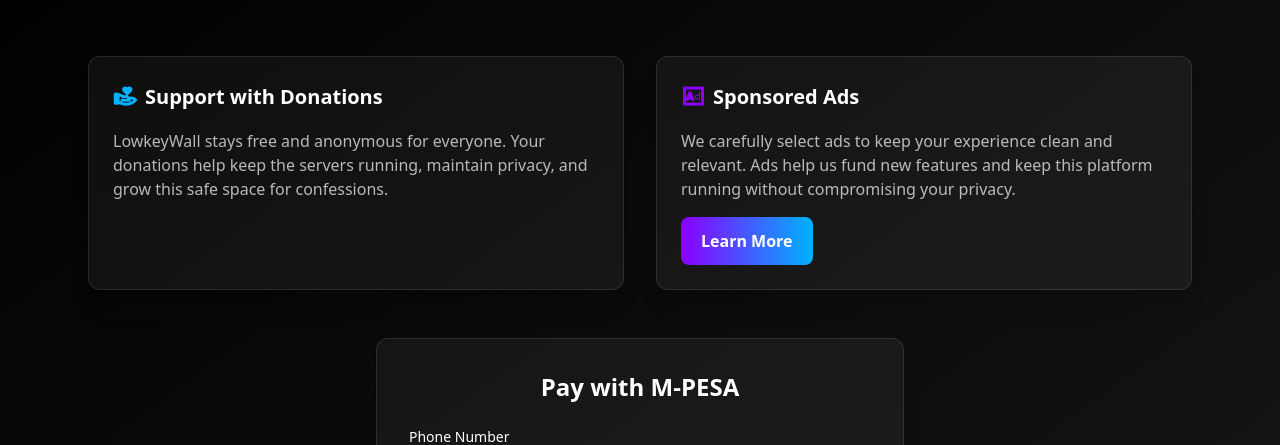
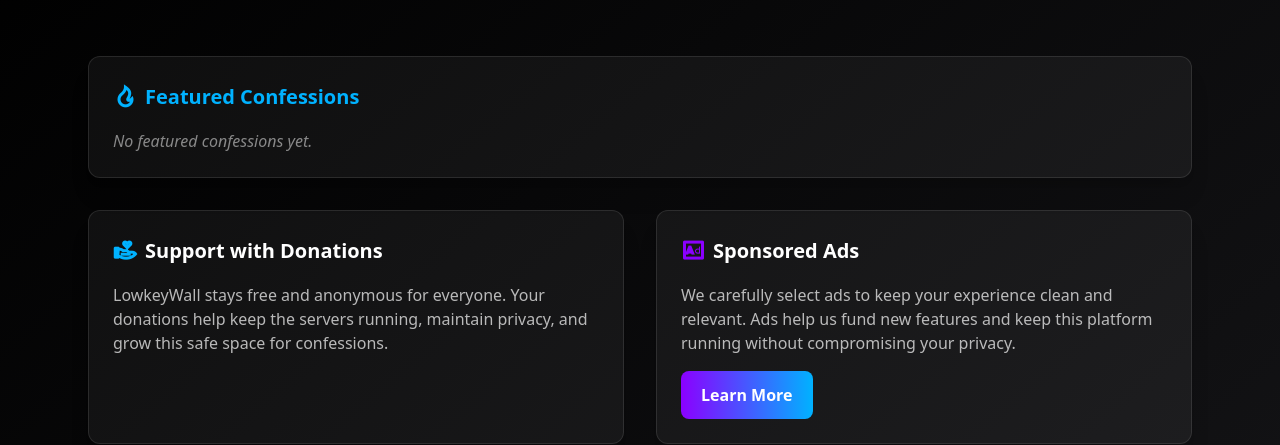
Before and after one commit to LennoxBoyd/LowkeyWall, a Django app: page /mpesa/pay/ in a window 1280 px wide. Shown: the part 72-517 px from the top of the page. Run offline with Django 5.2, Linux system fonts and the light colour scheme; some libraries are stand-ins or nearby versions.

Commit message:
Update payment.html

```diff
--- a/LowkeyWall/templates/payment.html
+++ b/LowkeyWall/templates/payment.html
@@ -45,6 +45,30 @@
   <!-- Donations & Ads Section -->
   <main class="pt-32 pb-12 px-6 max-w-6xl mx-auto grid grid-cols-1 md:grid-cols-2 gap-8">
     <!-- Donations Card -->
+    <!-- Featured Confessions Card -->
+<div class="bg-white/5 border border-white/10 rounded-xl p-6 shadow-xl hover:shadow-2xl transition md:col-span-2">
+  <h2 class="text-xl font-bold mb-4 flex items-center gap-2 text-primary">
+    <i class="ri-fire-line text-2xl"></i>
+    Featured Confessions
+  </h2>
+  {% if featured_confessions %}
+    <div class="grid md:grid-cols-3 gap-4">
+      {% for confession in featured_confessions %}
+        <a href="{% url 'confession_detail' confession.id %}" class="block bg-black/30 border border-white/10 rounded-lg p-4 hover:border-primary transition">
+          <h3 class="text-lg font-semibold mb-2">{{ confession.topic }}</h3>
+          <p class="text-sm text-white/70 mb-2">{{ confession.message|truncatewords:20 }}</p>
+          <div class="flex justify-between text-xs text-white/50">
+            <span>{{ confession.created_at|timesince }} ago</span>
+            <span>❤️ {{ confession.upvote_count }}</span>
+          </div>
+        </a>
+      {% endfor %}
+    </div>
+  {% else %}
+    <p class="text-white/50 italic">No featured confessions yet.</p>
+  {% endif %}
+</div>
+
     <div class="bg-white/5 border border-white/10 rounded-xl p-6 shadow-xl hover:shadow-2xl transition">
       <h2 class="text-xl font-bold mb-4 flex items-center gap-2">
         <i class="ri-hand-heart-line text-primary text-2xl"></i>
```
